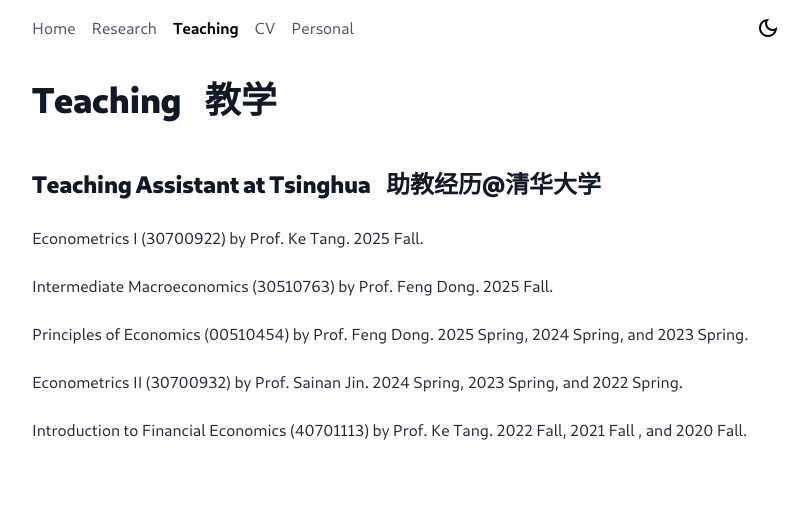
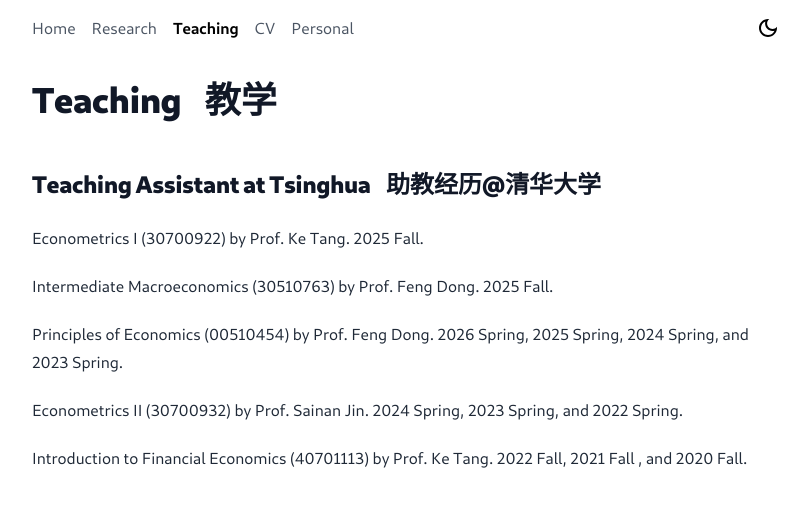
Before and after one commit to lijinpu/lijinpu.github.io, a Next.js app: page /teaching in a window 1280 px wide. Shown: the top 506 px of the page, without its empty margins (232-1040 px from the left). Built offline with nearby package versions, Linux system fonts and the light colour scheme.

Commit message:
auto update

```diff
--- a/pages/cv.tsx
+++ b/pages/cv.tsx
@@ -99,7 +99,7 @@
           <ul>
             <li>Econometrics I (30700922) by Prof. Ke Tang. 2025 Fall.</li>
             <li>Intermediate Macroeconomics (30510763) by Prof. Feng Dong. 2025 Fall.</li>
-            <li>Principles of Economics (00510454) by Prof. Feng Dong. 2025 Spring, 2024 Spring, and 2023 Spring.</li>
+            <li>Principles of Economics (00510454) by Prof. Feng Dong. 2026 Spring, 2025 Spring, 2024 Spring, and 2023 Spring.</li>
             <li>Econometrics II (30700932) by Prof. Sainan Jin. 2024 Spring, 2023 Spring, and 2022 Spring.</li>
             <li>Introduction to Financial Economics (40701113) by Prof. Ke Tang. 2022 Fall, 2021 Fall, and 2020 Fall.</li>
           </ul>
@@ -123,7 +123,7 @@
             </li>
           </ul>
 
-          <h2>Other Publications &nbsp;&nbsp; 杂志、媒体等其他发表</h2>
+          <h2>Other Publications &nbsp;&nbsp; 其他发表</h2>
           <ul>
            <li>Gao, R., Xiao, F., Li, J., & Cui, S.* (2026). Textual Semantics and Machine Learning Methods for Data Product Pricing. <i>The Review of Mathematical Economics</i>, 1(01), 129–167. DOI: 10.4310/RME.260221154937</li>
            <li>李金璞, 汤珂. 数据的可信流通：一个理论框架[A]//江小涓主编 (《比较》编辑部主办). 数字经济发展与治理. 北京: 中信出版集团, 2025: 107–120.</li>
--- a/pages/research.tsx
+++ b/pages/research.tsx
@@ -78,7 +78,7 @@
         </li>
     </ul>
 
-    <h2>Other Publications &nbsp;&nbsp; 杂志、媒体等其他发表</h2>
+    <h2>Other Publications &nbsp;&nbsp; 其他发表</h2>
           <ul>
            <li>Gao, R., Xiao, F., Li, J., & Cui, S.* (2026). Textual Semantics and Machine Learning Methods for Data Product Pricing. <i>The Review of Mathematical Economics</i>, 1(01), 129–167. DOI: 10.4310/RME.260221154937</li>
            <li>李金璞, 汤珂. 数据的可信流通：一个理论框架[A]//江小涓主编 (《比较》编辑部主办). 数字经济发展与治理. 北京: 中信出版集团, 2025: 107–120.</li>
--- a/pages/teaching.tsx
+++ b/pages/teaching.tsx
@@ -12,7 +12,7 @@
         Intermediate Macroeconomics (30510763) by Prof. Feng Dong. 2025 Fall.
         </p>
         <p>
-        Principles of Economics (00510454) by Prof. Feng Dong. 2025 Spring, 2024 Spring, and 2023 Spring.
+        Principles of Economics (00510454) by Prof. Feng Dong. 2026 Spring, 2025 Spring, 2024 Spring, and 2023 Spring.
         </p>
         <p>
         Econometrics II (30700932) by Prof. Sainan Jin. 2024 Spring, 2023 Spring, and 2022 Spring.
```
